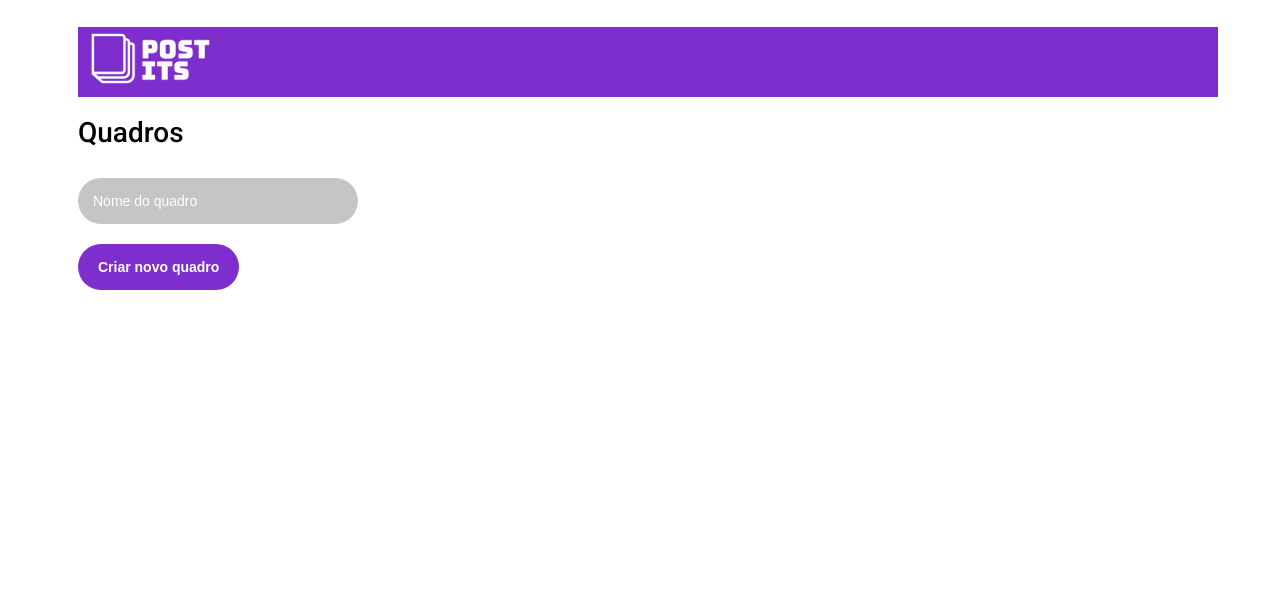
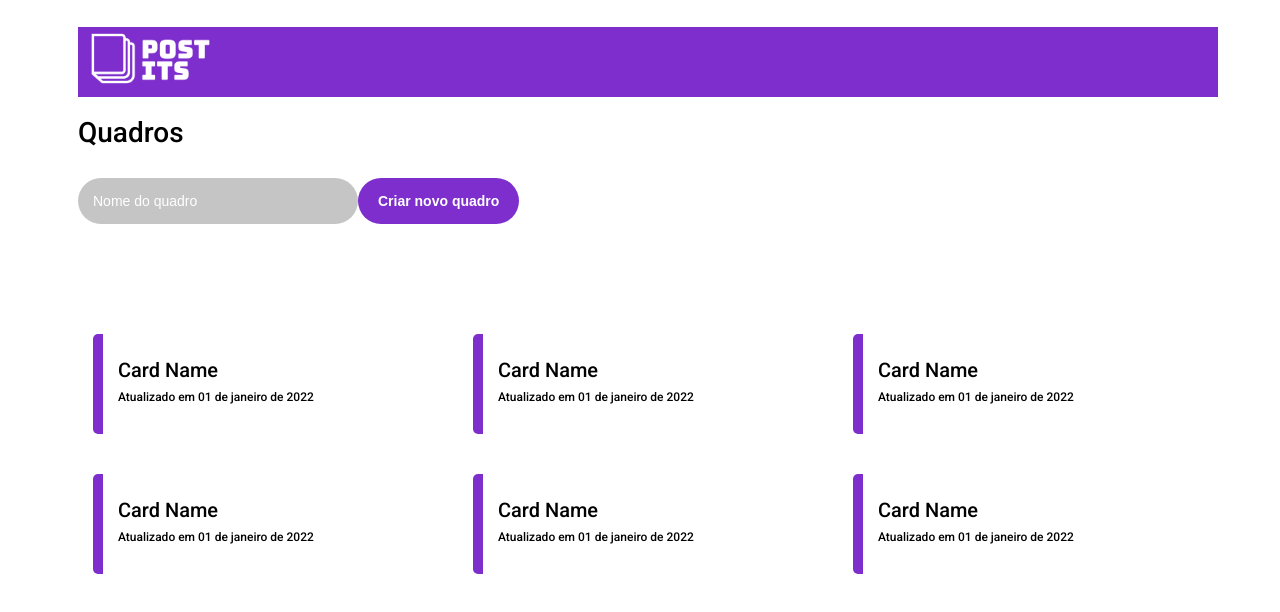
Before and after one commit to consultfabiano/postit-frontend, a Next.js app: page /dashboard in a window 1280 px wide. Shown: the top 612 px of the page. Built offline with nearby package versions, Linux system fonts and the light colour scheme.

Commit message:
finalizando o dashboard

```diff
--- a/pages/dashboard.js
+++ b/pages/dashboard.js
@@ -1,7 +1,9 @@
 import H1 from '../src/components/typography/h1'
 import Container from '../src/components/layout/container'
 import InfoBar from '../src/components/InfoBar'
+
 import NewBoard from '../src/components/Dashboard/newBoard'
+import BoardList from '../src/components/Dashboard/dashboardList'
 
 function DashboardPage () {
     return (
@@ -10,6 +12,7 @@
                 <InfoBar />
                 <H1>Quadros</H1>
                 <NewBoard />
+                <BoardList />
             </Container>
         </>
     )
--- a/pages/index.js
+++ b/pages/index.js
@@ -7,14 +7,16 @@
 const StyledHomePage = styled.div`
     width: 100%;
     height: 600px;
-    background-image: linear-gradient(to right, white, black, white);
+
 `
 
 function HomePage () {
     return (
+        <BackgroundImage>
             <StyledHomePage>
             <FormSpace />
             </StyledHomePage>
+        </BackgroundImage>
 
     )
 }
--- a/src/Theme.js
+++ b/src/Theme.js
@@ -5,6 +5,7 @@
         primary: '#7D2ECC',
         light: '#F0F0F0',
         white: '#FFFFFF',
+        grey: '#F8F8F8',
         inputBackground: 'rgba(140, 140, 140, 0.5)',
     }
 }
--- /dev/null
+++ b/src/components/Cards/boardName.js
@@ -0,0 +1,41 @@
+import styled from "styled-components";
+
+const StyledBoardCards = styled.div `
+    min-width: 310px;
+    min-height: 80px;
+    background-color: ${({theme})=> theme.colors.white};
+    padding: 10px 15px;
+    border-left: 10px solid ${({theme})=> theme.colors.primary};
+    border-radius: 5px;
+    cursor: pointer;
+    margin: 20px 0;
+
+    :hover: {
+        background-color: ${({theme})=> theme.colors.grey};
+    }
+`
+
+const H4 = styled.h4 `
+    font-family: Roboto;
+    font-style: normal;
+    font-weight: 500;
+    font-size: 20px;
+    line-height: 0;
+`
+
+const P = styled.p `
+    font-weight: 300;
+    font-size: 12px;
+    line-height: 0;
+`
+
+function BoardName () {
+    return (
+        <StyledBoardCards>
+            <H4>Card Name</H4>
+            <P>Atualizado em 01 de janeiro de 2022</P>
+        </StyledBoardCards>
+    )
+}
+
+export default BoardName
--- /dev/null
+++ b/src/components/Dashboard/dashboardList.js
@@ -0,0 +1,29 @@
+import { func } from "prop-types";
+import styled from "styled-components";
+import BoardName from "../Cards/boardName";
+
+const StyledBoardList = styled.div`
+    display: flex;
+    justify-content: space-around;
+    flex-wrap: wrap;
+
+    margin-top: 80px;
+
+`
+
+
+function BoardList () {
+    return (
+        <StyledBoardList onClick={()=>console.log("CLIKED")} >
+            <BoardName />
+            <BoardName />
+            <BoardName />
+            <BoardName />
+            <BoardName />
+            <BoardName />
+
+        </StyledBoardList>
+    )
+}
+
+export default BoardList
--- a/src/components/Dashboard/newBoard.js
+++ b/src/components/Dashboard/newBoard.js
@@ -3,7 +3,7 @@
 import Button from '../Buttons/button'
 
 const StyledForm = styled.form`
-    display-flex;
+    display:flex;
 
     @media (max-width: 550px) {
         flex-direcion: column;
--- a/src/components/LoginPage/formSpace.js
+++ b/src/components/LoginPage/formSpace.js
@@ -6,7 +6,7 @@
 import Form from './form'
 
 const StyledFormSpace = styled.div`
-
+    margin-top: -28px;
 `
 function FormSpace () {
     const [formState, setFormState] = useState(true)
--- a/src/components/backgroundImage.js
+++ b/src/components/backgroundImage.js
@@ -1,16 +1,16 @@
 import styled from "styled-components";
 
 const StyledBackground = styled.div`
- height: 90vh;
+ height: 100vh;
  background-image: url('/background.jpg');
  background-position: center;
  background-repeat: no-repeat;
  background-size: cover;
 `
-function BackgroundImage ({ clidren }) {
+function BackgroundImage ({ children }) {
     return (
         <StyledBackground>
-            { clidren }
+            { children }
         </StyledBackground>
     )
 }
```
